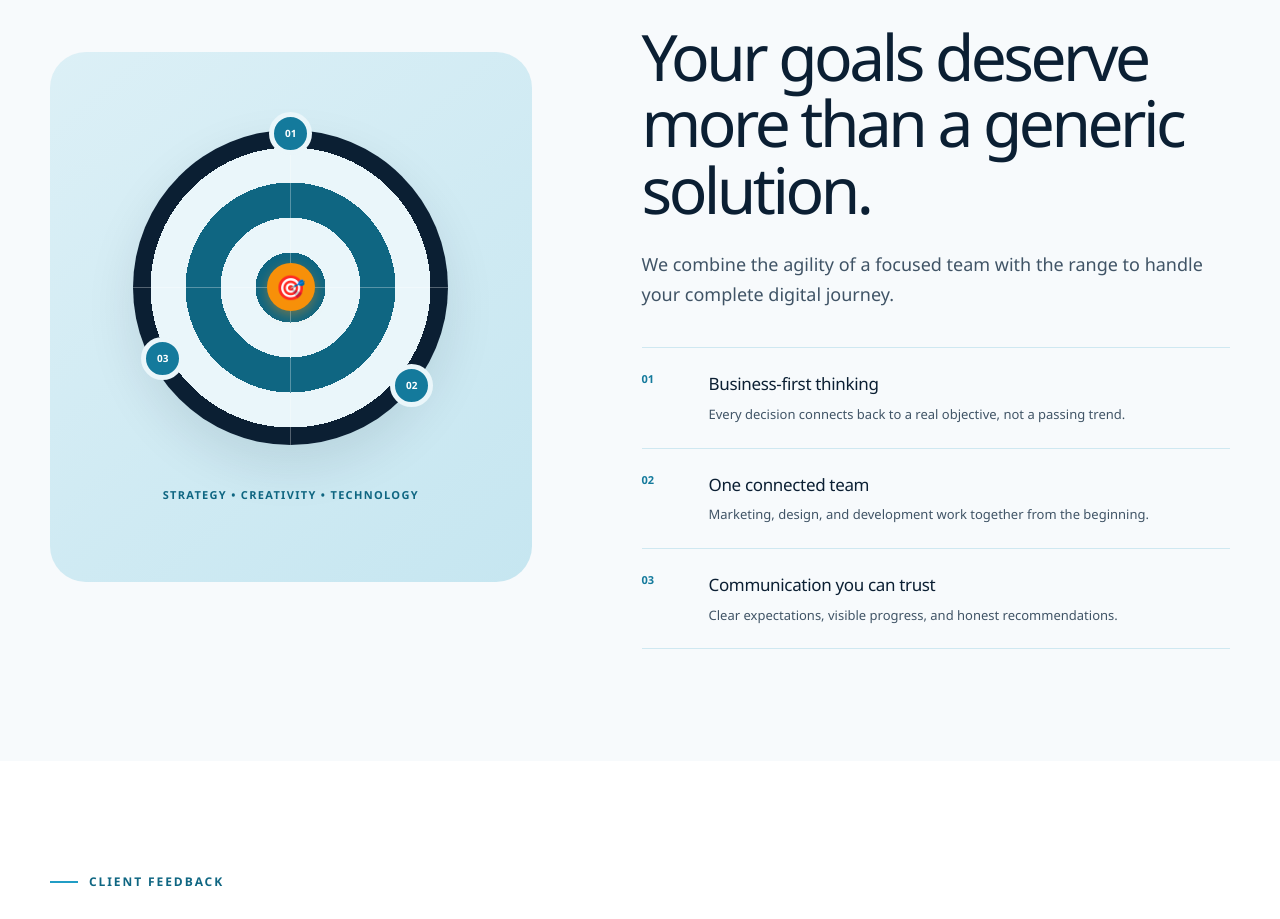
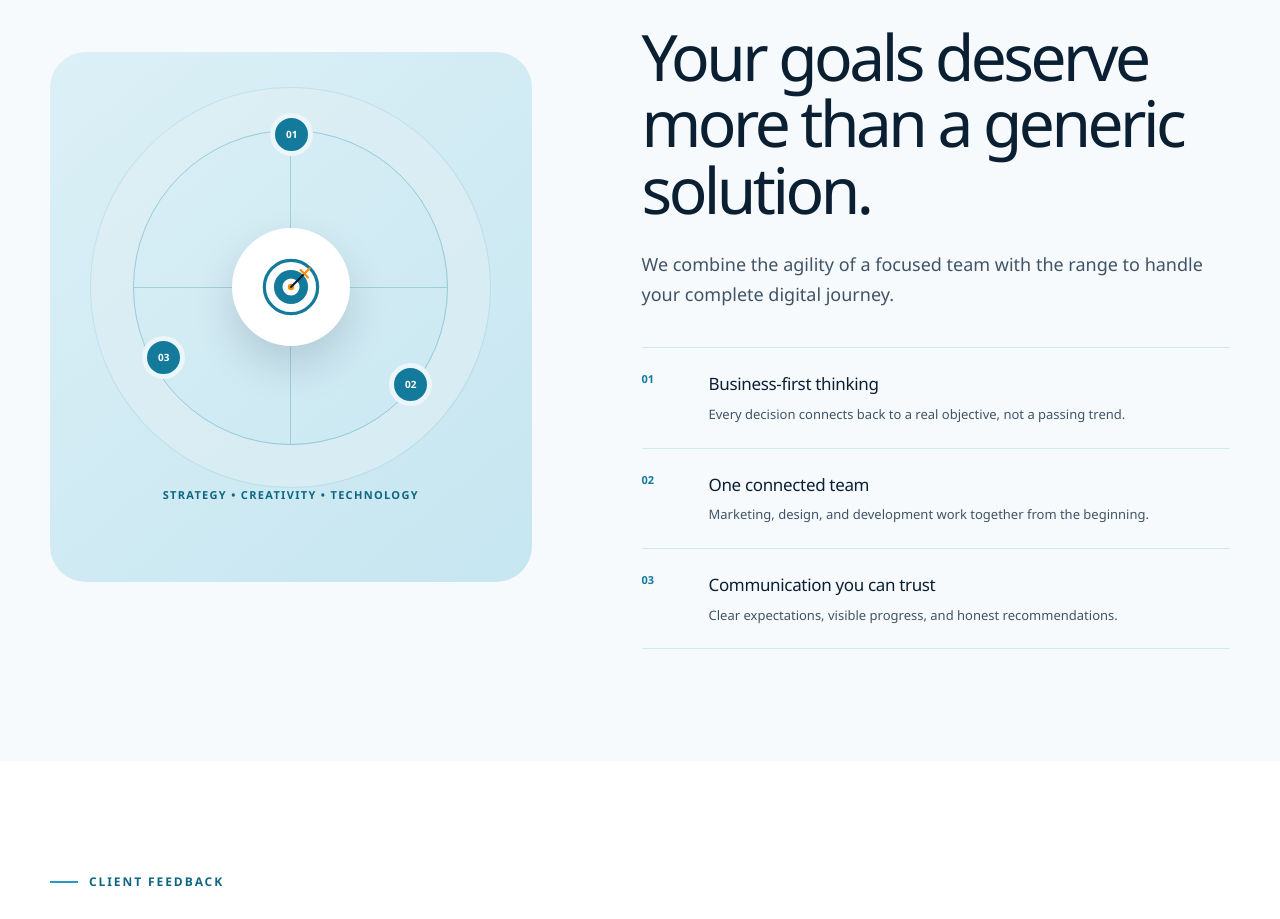
Before and after one commit to Sierra117marksman/Digitrust_solutions, a Next.js app: page / in a window 1280 px wide. Shown: the part 4661-5580 px from the top of the page. Built offline with nearby package versions, Linux system fonts and the light colour scheme; no server answers.

Commit message:
fix: replace dart emoji with precision inline SVG to fix off-center rendering issues across OSs

```diff
--- a/app/globals.css
+++ b/app/globals.css
@@ -910,23 +910,16 @@ a {
   height: 315px;
   display: grid;
   place-items: center;
+  border: 1px solid rgba(20, 122, 156, 0.3);
   border-radius: 50%;
-  background: radial-gradient(
-    circle,
-    var(--blue-deep) 0, var(--blue-deep) 35px,
-    var(--ice) 35px, var(--ice) 70px,
-    var(--blue-deep) 70px, var(--blue-deep) 105px,
-    var(--ice) 105px, var(--ice) 140px,
-    var(--navy) 140px, var(--navy) 100%
-  );
-  box-shadow: 0 20px 50px rgba(11, 31, 51, 0.1);
+  box-shadow: 0 0 0 42px rgba(255, 255, 255, 0.42), 0 0 0 43px rgba(20, 122, 156, 0.1);
 }
 
 .why-ring::before,
 .why-ring::after {
   position: absolute;
   content: "";
-  background: rgba(255, 255, 255, 0.3);
+  background: rgba(20, 122, 156, 0.25);
 }
 
 .why-ring::before { width: 1px; height: 100%; }
@@ -935,15 +928,13 @@ a {
 .why-core {
   position: relative;
   z-index: 2;
-  width: 48px;
-  height: 48px;
+  width: 118px;
+  height: 118px;
   display: grid;
   place-items: center;
   border-radius: 50%;
-  background: #f79009; /* Orange bullseye */
-  color: var(--white);
-  font-size: 24px;
-  box-shadow: 0 4px 12px rgba(247, 144, 9, 0.4);
+  background: var(--white);
+  box-shadow: 0 20px 40px rgba(11, 31, 51, 0.15);
 }
 
 .orbit-node {
@@ -2271,7 +2262,7 @@ a {
   .approach-grid { gap: 50px; }
   .why-visual { min-height: 405px; border-radius: 26px; }
   .why-ring { width: 235px; height: 235px; }
-  .why-core { width: 92px; height: 92px; font-size: 42px; border-radius: 26px; }
+  .why-core { width: 92px; height: 92px; border-radius: 50%; }
   .node-one { left: 96px; }
   .node-two { right: 3px; }
   .node-three { left: -5px; }
--- a/app/page.tsx
+++ b/app/page.tsx
@@ -294,7 +294,16 @@ export default function Home() {
         <div className="container why-grid">
           <div className="why-visual" aria-hidden="true">
             <div className="why-ring">
-              <div className="why-core">🎯</div>
+              <div className="why-core">
+                <svg width="64" height="64" viewBox="0 0 120 120" fill="none" xmlns="http://www.w3.org/2000/svg">
+                  <circle cx="60" cy="60" r="50" fill="#fbfdfe" stroke="#147a9c" strokeWidth="6" />
+                  <circle cx="60" cy="60" r="32" fill="#147a9c" />
+                  <circle cx="60" cy="60" r="16" fill="#fbfdfe" />
+                  <circle cx="60" cy="60" r="6" fill="#f79009" />
+                  <path d="M85 35 L60 60" stroke="#0b1f33" strokeWidth="4" strokeLinecap="round" />
+                  <path d="M85 35 L95 25 M85 35 L92 42 M85 35 L78 28" stroke="#f79009" strokeWidth="4" strokeLinecap="round" />
+                </svg>
+              </div>
               <span className="orbit-node node-one">01</span>
               <span className="orbit-node node-two">02</span>
               <span className="orbit-node node-three">03</span>
```
